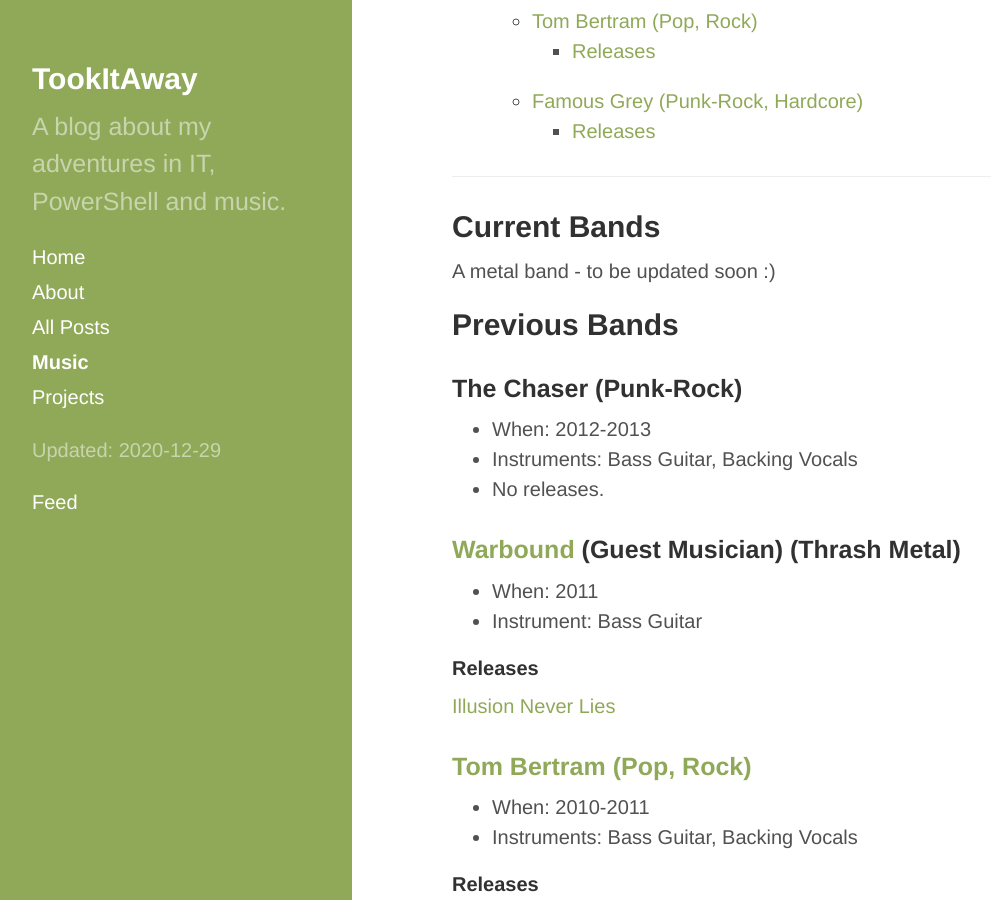
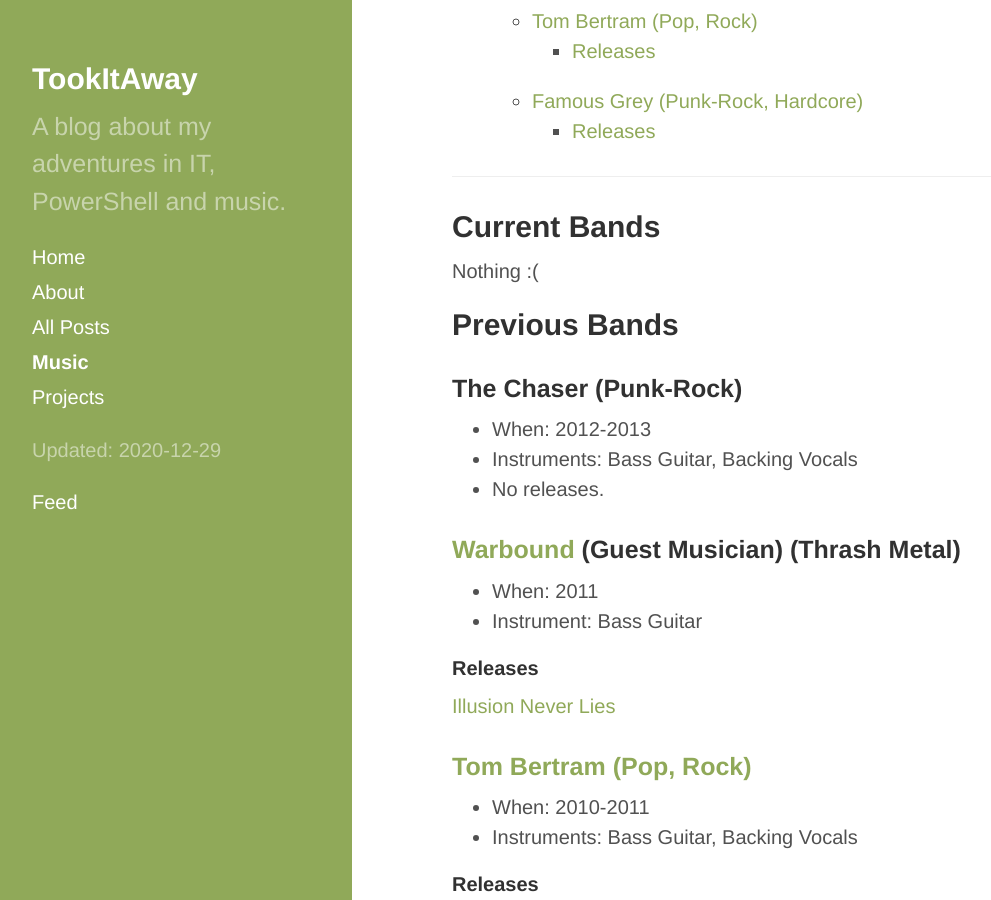
Before and after one commit to davegreen/davegreen.github.io, a Jekyll site: the page built from music.md, in a window 1280 px wide and 900 px high, scrolled down 304 px. Shown: the whole window, without its empty margins (8-999 px from the left). Built offline with Jekyll 4.4.1, drawn with Linux system fonts in a browser that asks for light colours.

Commit message:
Update music.md

```diff
--- a/music.md
+++ b/music.md
@@ -14,7 +14,7 @@ categories: [Music]
 
 ## Current Bands
 
-A metal band - to be updated soon :)
+Nothing :(
 
 ## Previous Bands
 
```
